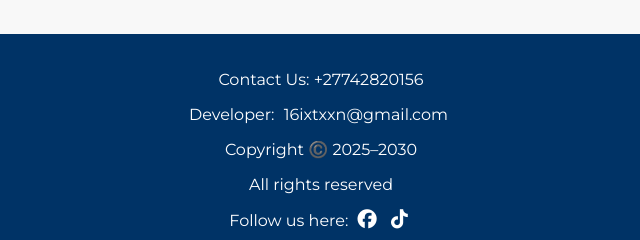
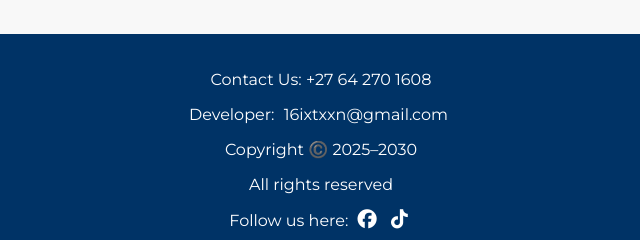
Before and after one commit to codexxx16/Shongamiti-High-School, a plain HTML site: page index.html in a window 1280 px wide. Shown: the part 1261-1501 px from the top of the page, 319-959 px from the left. Drawn offline with nearby package versions, Linux system fonts and the light colour scheme.

Commit message:
Update index.html

```diff
--- a/index.html
+++ b/index.html
@@ -59,7 +59,7 @@
 
   <!-- FOOTER -->
   <footer>
-    <p>Contact Us: +27742820156</p>
+    <p>Contact Us: +27 64 270 1608</p>
     <p>Developer: <a href="mailto:16ixtxxn@gmail.com">16ixtxxn@gmail.com</a></p>
     <p>Copyright ©️ 2025–2030</p>
     <p>All rights reserved</p>
```
